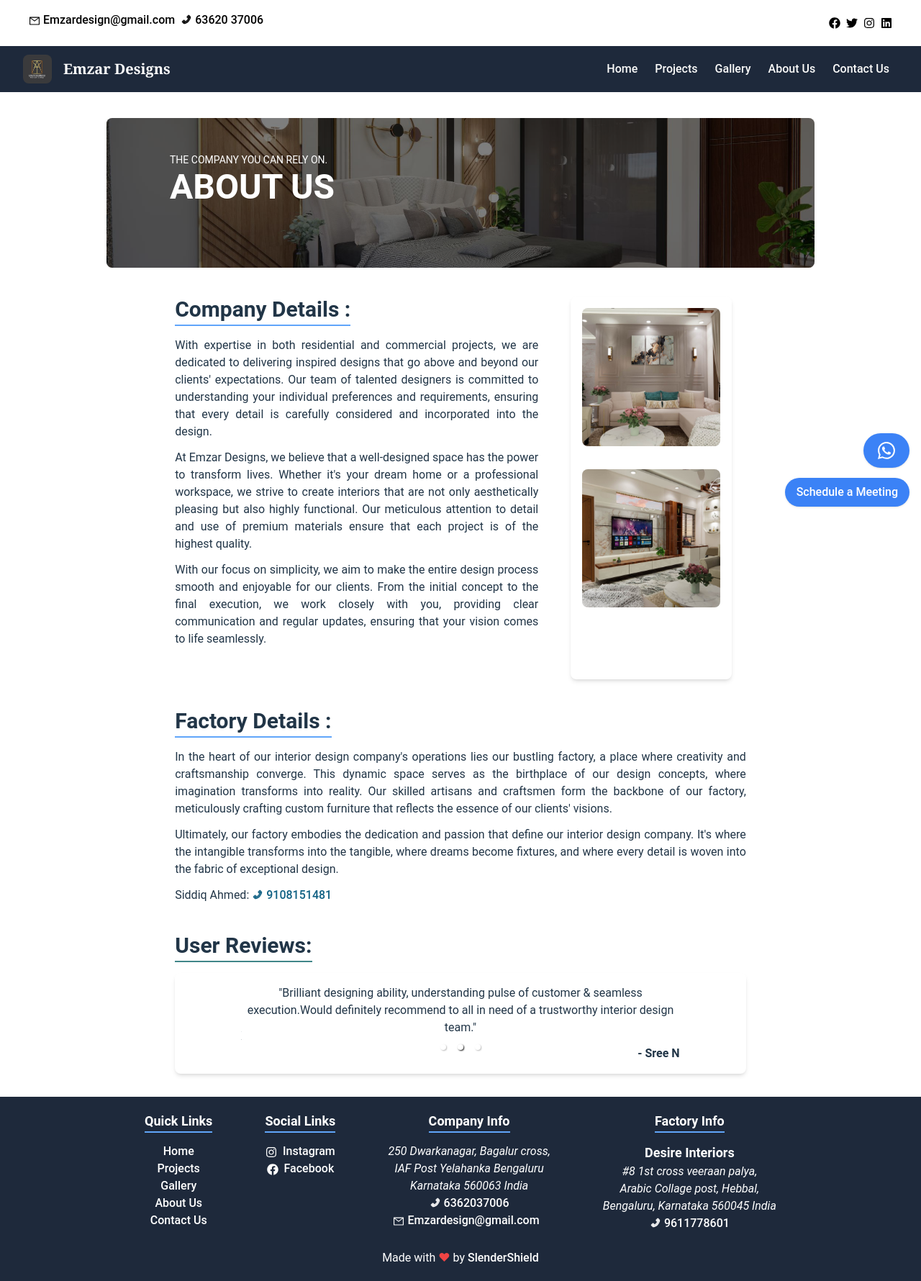
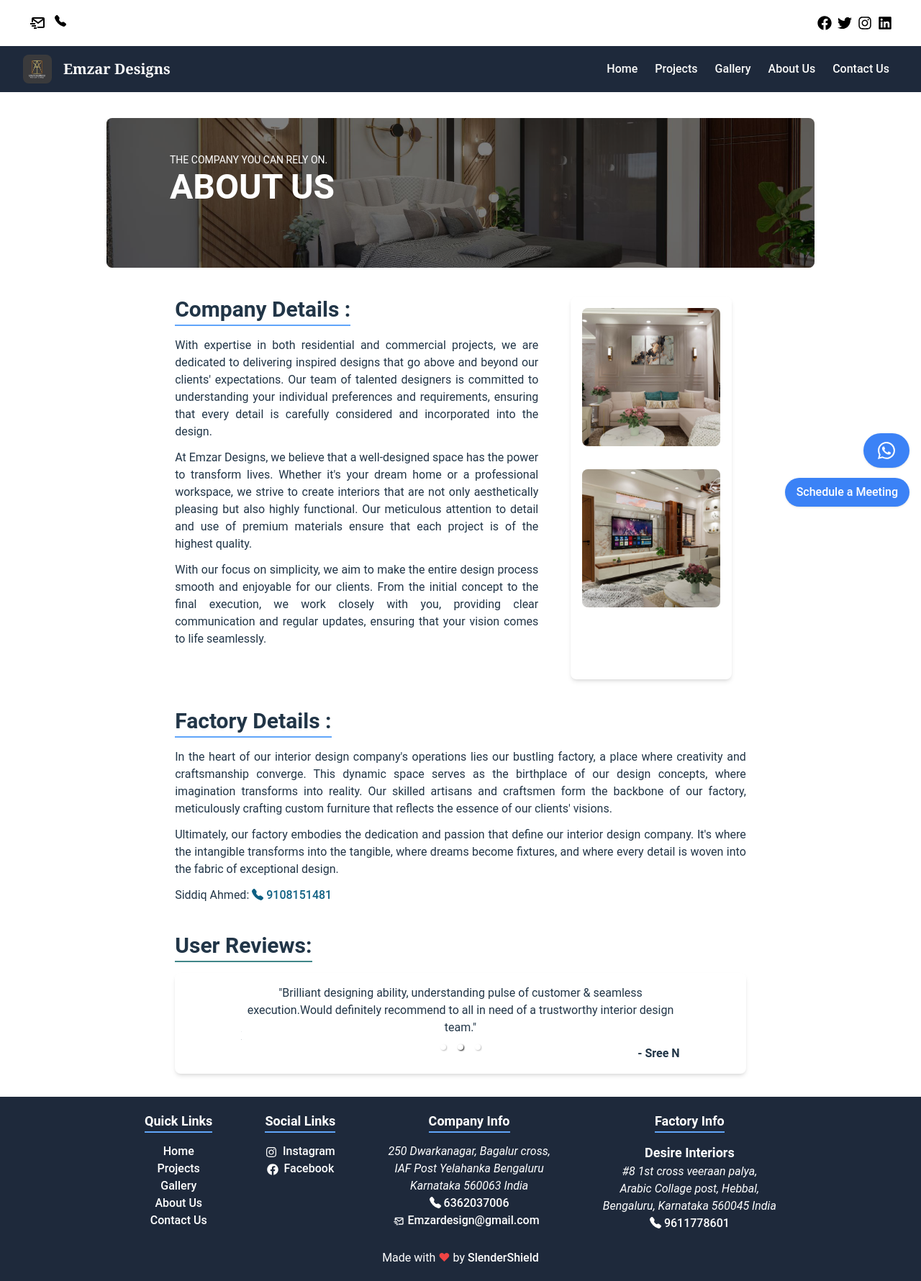
Before and after one commit to SlenderShield/EmzarDesign, a React (Vite) app: page /about-us in a window 1280 px wide. Shown: the whole page at 72% size. Built offline with nearby package versions, Linux system fonts and the light colour scheme.

Commit message:
icons and  text change

```diff
--- a/src/components/Footer.jsx
+++ b/src/components/Footer.jsx
@@ -1,7 +1,8 @@
 import React from "react";
 import { Link } from "react-router-dom";
 import { FaInstagram, FaFacebook } from "react-icons/fa";
-import { AiOutlineMail, AiTwotonePhone } from "react-icons/ai";
+import { BiMailSend } from "react-icons/bi";
+import { BsFillTelephoneFill } from "react-icons/bs";
 
 const Footer = () => {
   return (
@@ -84,11 +85,11 @@ const Footer = () => {
             <p>Karnataka 560063 India</p>
           </address>
           <a href="tel:6362037006" className="text-white">
-            <AiTwotonePhone className="inline-block mb-1 mr-1" />
+            <BsFillTelephoneFill className="inline-block mb-1 mr-1" />
             6362037006
           </a>
           <a href="mailto:Emzardesign@gmail.com" className="text-white mr-2">
-            <AiOutlineMail className="inline-block mr-1" />
+            <BiMailSend className="inline-block mr-1" />
             Emzardesign@gmail.com
           </a>
         </div>
@@ -105,7 +106,7 @@ const Footer = () => {
             <p>Bengaluru, Karnataka 560045 India</p>
           </address>
           <a href="tel:6362037006" className="text-white">
-            <AiTwotonePhone className="inline-block mb-1 mr-1" />
+            <BsFillTelephoneFill className="inline-block mb-1 mr-1" />
             9611778601
           </a>
         </div>
--- a/src/components/Info.jsx
+++ b/src/components/Info.jsx
@@ -1,22 +1,21 @@
 import React from "react";
-import { AiOutlineMail, AiTwotonePhone } from "react-icons/ai";
+import { BiMailSend } from "react-icons/bi";
+import { BsFillTelephoneFill } from "react-icons/bs";
 import { FaFacebook, FaTwitter, FaInstagram, FaLinkedin } from "react-icons/fa";
 
 const Info = () => {
   return (
-    <div className="flex justify-between items-center m-4 mx-10">
+    <div className="flex justify-between items-center m-4 mx-10 text-xl">
       {/* Mail Link */}
-      <div className="flex flex-col sm:flex-row ">
+      <div className="flex flex-row ">
         <a
           href="mailto:Emzardesign@gmail.com"
-          className="text-black mb-2 sm:mr-2"
+          className="text-black pb-1 sm:mr-2"
         >
-          <AiOutlineMail className="inline-block mr-1 " />
-          Emzardesign@gmail.com
+          <BiMailSend className="inline-block mr-1 text-2xl" />
         </a>
-        <a href="tel:6362037006" className="hidden sm:block text-black">
-          <AiTwotonePhone className="inline-block mb-1 mr-1" />
-          63620 37006
+        <a href="tel:6362037006" className="text-black text-base">
+          <BsFillTelephoneFill className="inline-block mr-1" />
         </a>
       </div>
 
--- a/src/pages/about.jsx
+++ b/src/pages/about.jsx
@@ -2,7 +2,7 @@ import React from "react";
 import Head from "../components/Head";
 import images from "../images";
 import { Carousel } from "react-responsive-carousel";
-import { AiTwotonePhone } from "react-icons/ai";
+import { BsFillTelephoneFill } from "react-icons/bs";
 
 const AboutUsPage = () => {
   return (
@@ -20,7 +20,7 @@ const AboutUsPage = () => {
               Company Details :
             </span>
           </h2>
-          <p className=" text-justify mb-3">
+          <p className="text-left sm:text-justify mb-3">
             With expertise in both residential and commercial projects, we are
             dedicated to delivering inspired designs that go above and beyond
             our clients' expectations. Our team of talented designers is
@@ -28,7 +28,7 @@ const AboutUsPage = () => {
             requirements, ensuring that every detail is carefully considered and
             incorporated into the design.
           </p>
-          <p className=" text-justify mb-3">
+          <p className=" text-left sm:text-justify mb-3">
             At Emzar Designs, we believe that a well-designed space has the
             power to transform lives. Whether it's your dream home or a
             professional workspace, we strive to create interiors that are not
@@ -36,7 +36,7 @@ const AboutUsPage = () => {
             meticulous attention to detail and use of premium materials ensure
             that each project is of the highest quality.
           </p>
-          <p className=" text-justify mb-3">
+          <p className=" text-left sm:text-justify mb-3">
             With our focus on simplicity, we aim to make the entire design
             process smooth and enjoyable for our clients. From the initial
             concept to the final execution, we work closely with you, providing
@@ -68,7 +68,7 @@ const AboutUsPage = () => {
           </span>
         </h2>
 
-        <p className="text-justify mb-3">
+        <p className="text-left sm:text-justify mb-3">
           In the heart of our interior design company's operations lies our
           bustling factory, a place where creativity and craftsmanship converge.
           This dynamic space serves as the birthplace of our design concepts,
@@ -76,7 +76,7 @@ const AboutUsPage = () => {
           craftsmen form the backbone of our factory, meticulously crafting
           custom furniture that reflects the essence of our clients' visions.
         </p>
-        <p className="text-justify mb-3">
+        <p className="text-left sm:text-justify mb-3">
           Ultimately, our factory embodies the dedication and passion that
           define our interior design company. It's where the intangible
           transforms into the tangible, where dreams become fixtures, and where
@@ -85,7 +85,7 @@ const AboutUsPage = () => {
         <p className="">
           Siddiq Ahmed:{" "}
           <a href="tel:6362037006">
-            <AiTwotonePhone className="inline-block mb-1 mr-1" />
+            <BsFillTelephoneFill className="inline-block mb-1 mr-1" />
             9108151481
           </a>
         </p>
```
